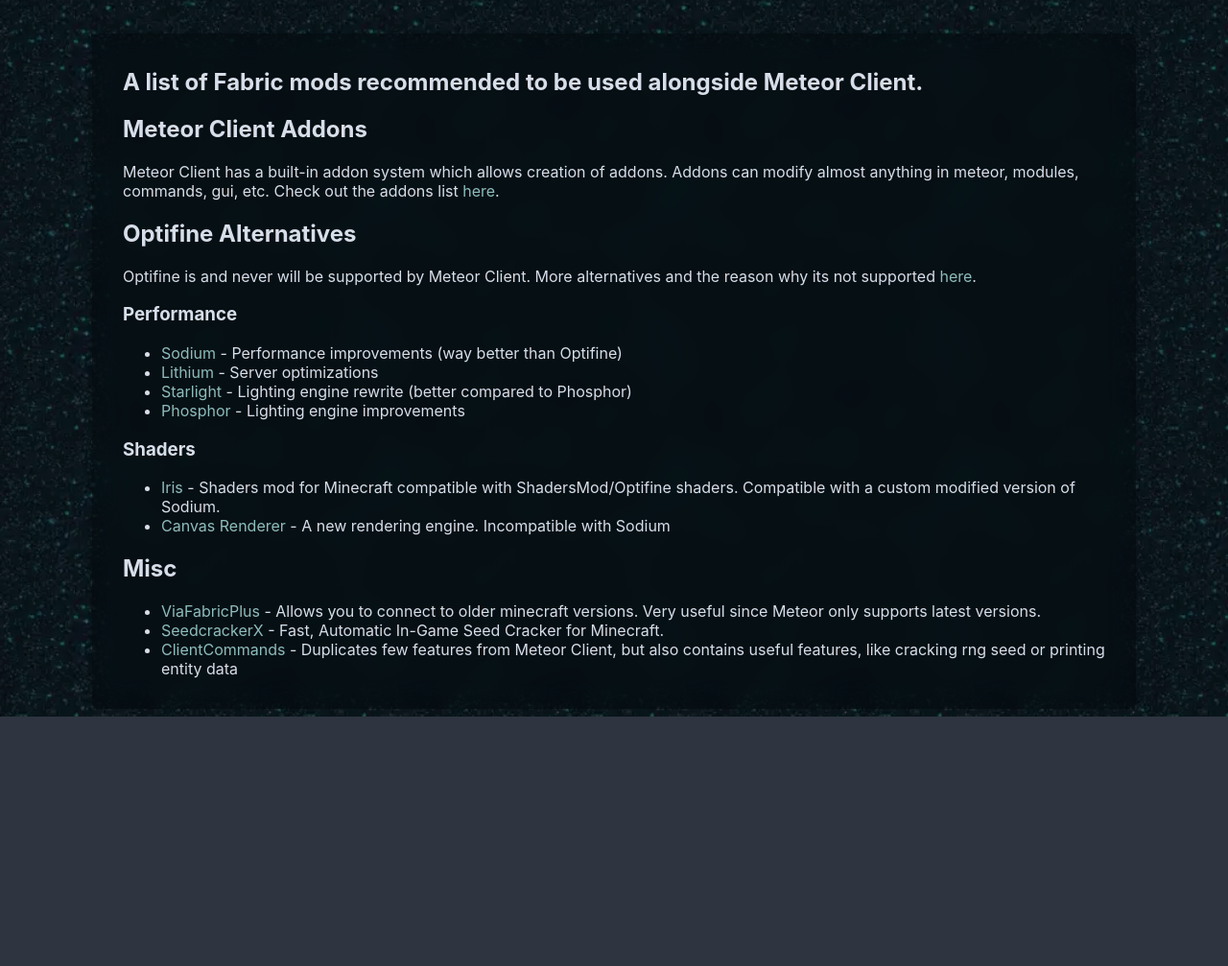
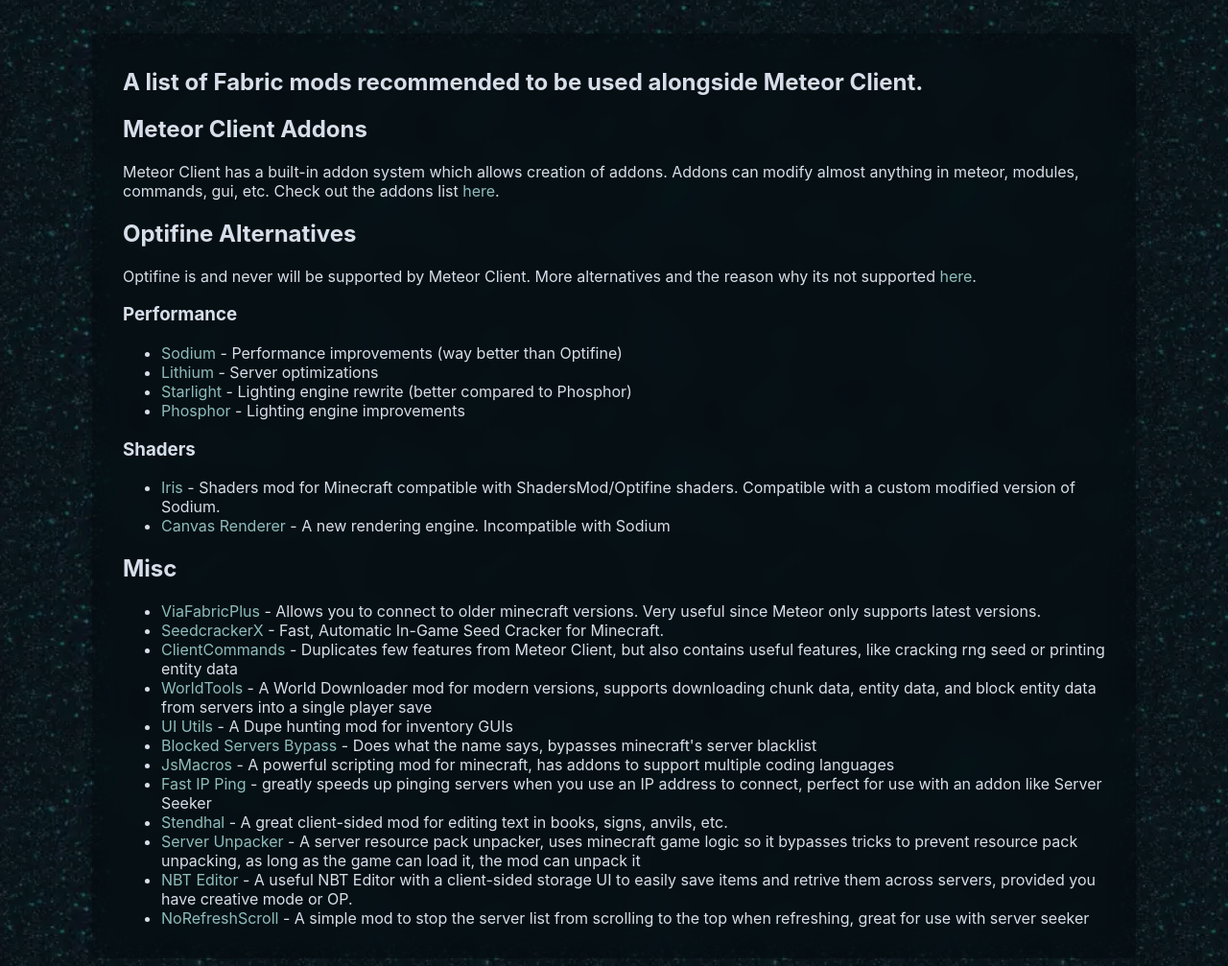
Before and after one commit to AntiCope/anticope.ml, a Gatsby site: page /additionals in a window 1280 px wide. Shown: the part 61-1068 px from the top of the page at 96% size. Before the commit the page ends 808 px from the top, so only its background shows below. Built offline with nearby package versions, Linux system fonts and the light colour scheme; Gatsby itself is replaced by a stand-in of ours.

Commit message:
Update additionals.js to add new mods

```diff
--- a/src/pages/additionals.js
+++ b/src/pages/additionals.js
@@ -41,6 +41,15 @@
                     <li><a href="https://modrinth.com/mod/viafabricplus">ViaFabricPlus</a> - Allows you to connect to older minecraft versions. Very useful since Meteor only supports latest versions.</li>
                     <li><a href="https://github.com/19MisterX98/SeedcrackerX">SeedcrackerX</a> - Fast, Automatic In-Game Seed Cracker for Minecraft.</li>
                     <li><a href="https://github.com/Earthcomputer/clientcommands">ClientCommands</a> - Duplicates few features from Meteor Client, but also contains useful features, like cracking rng seed or printing entity data</li>
+                    <li><a href="https://github.com/Avanatiker/WorldTools">WorldTools</a> - A World Downloader mod for modern versions, supports downloading chunk data, entity data, and block entity data from servers into a single player save</li>
+                    <li><a href="https://github.com/Coderx-Gamer/ui-utils">UI Utils</a> - A Dupe hunting mod for inventory GUIs</li>
+                    <li><a href="https://github.com/svenar-nl/FabricBlockedServersBypass">Blocked Servers Bypass</a> - Does what the name says, bypasses minecraft's server blacklist</li>
+                    <li><a href="https://github.com/JsMacros/JsMacros">JsMacros</a> - A powerful scripting mod for minecraft, has addons to support multiple coding languages</li>
+                    <li><a href="https://github.com/Fallen-Breath/fast-ip-ping">Fast IP Ping</a> - greatly speeds up pinging servers when you use an IP address to connect, perfect for use with an addon like Server Seeker</li>
+                    <li><a href="https://modrinth.com/mod/stendhal">Stendhal</a> - A great client-sided mod for editing text in books, signs, anvils, etc.</li>
+                    <li><a href="https://github.com/Sindercube/Server-Unpacker">Server Unpacker</a> - A server resource pack unpacker, uses minecraft game logic so it bypasses tricks to prevent resource pack unpacking, as long as the game can load it, the mod can unpack it</li>
+                    <li><a href="https://github.com/mega12345mega/NBT-Editor">NBT Editor</a> - A useful NBT Editor with a client-sided storage UI to easily save items and retrive them across servers, provided you have creative mode or OP.</li>
+                    <li><a href="https://github.com/Thatsmusic99/NoRefreshScroll">NoRefreshScroll</a> - A simple mod to stop the server list from scrolling to the top when refreshing, great for use with server seeker</li>
                 </ul>
             </section>
         </article>
```
